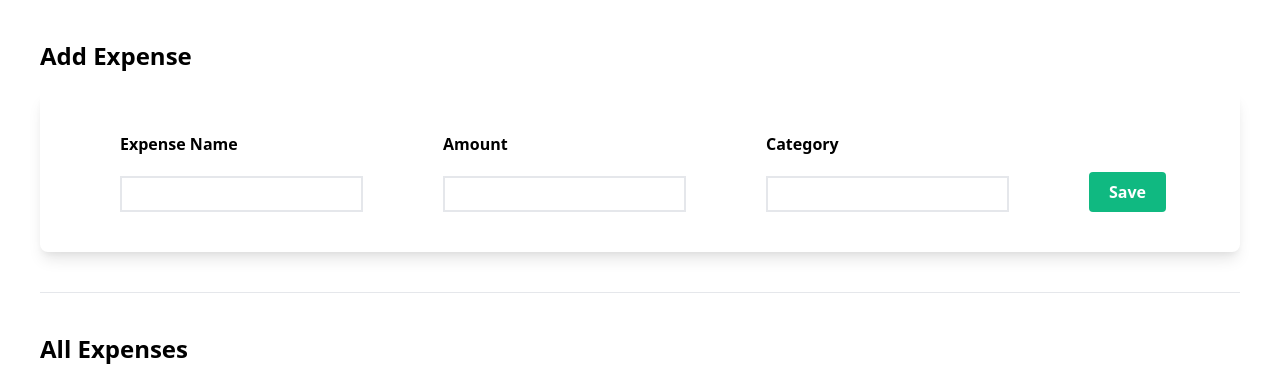
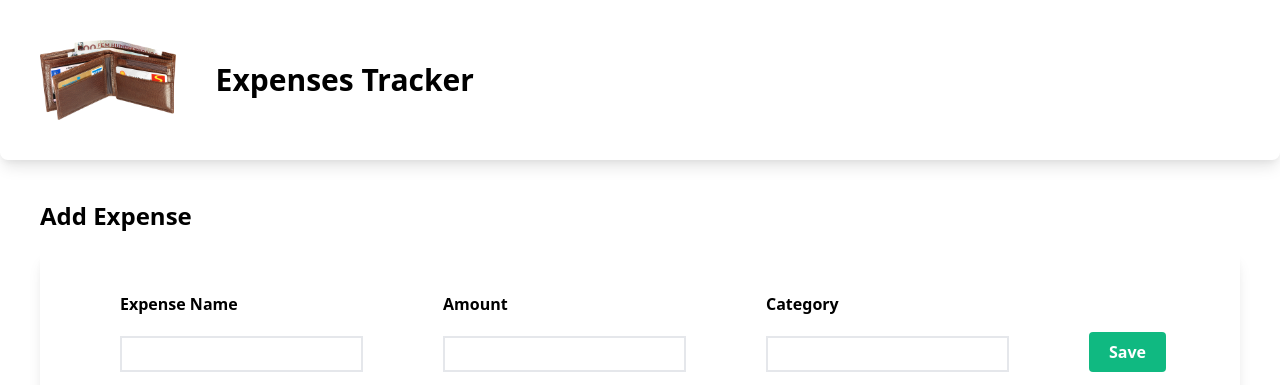
Before and after one commit to stanislavtz/expense-tracker, a Django app: template myapp/templates/myapp/index.html in a window 1280 px wide. Shown: the top 385 px of the page. Run offline with Django 5.2, Linux system fonts and the light colour scheme; the template is opened without the code that fills it: values that come from a table or form of the project are taken from there, others are empty; style sheets or scripts are compiled from the project's sources.

Commit message:
Add navbar.

```diff
--- a/myapp/templates/myapp/base.html
+++ b/myapp/templates/myapp/base.html
@@ -10,6 +10,14 @@
     <title>{% block title %}Document{% endblock %}</title>
 </head>
 <body>
+    <nav class="shadow-lg rounded-lg">
+        <div class="p-10 flex flex-wrap justify-between items-center mx-auto">
+            <a class="flex" href="{% url 'index' %}">
+                <img class="h-20 mr-10" src="{% static 'myapp/images/wallet.png' %}" alt="Logo">
+                <h1 class="self-center text-3xl font-bold">Expenses Tracker</h1>
+            </a>
+        </div>
+    </nav>
     {% block body %}{% endblock %}
 </body>
 </html>
```
Also changed, not shown: myapp/static/myapp/images/wallet.png (added).
